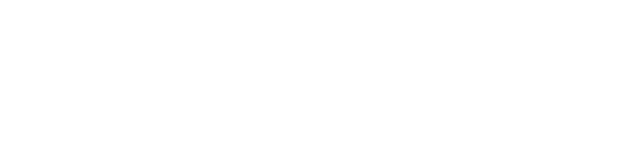
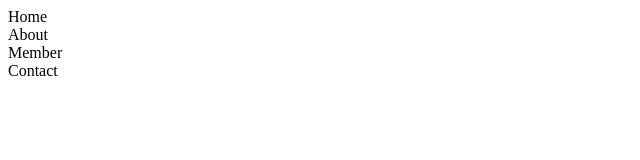
Before and after one commit to thientr18/theband.github.io, a plain HTML site: page index.html in a window 1280 px wide. Shown: the whole page, without its empty margins (0-640 px from the left). Drawn offline with Linux system fonts and the light colour scheme.

Commit message:
Update index.html

```diff
--- a/index.html
+++ b/index.html
@@ -8,6 +8,16 @@
     <link rel="stylesheet" href="">
 </head>
 <body>
+    <div #header>
+        <div .home>Home</div>
+
+        <div .about>About</div>
+
+        <div .member>Member</div>
+
+        <div .contact>Contact</div>
+
+    </div>
 
 </body>
 </html>
```
